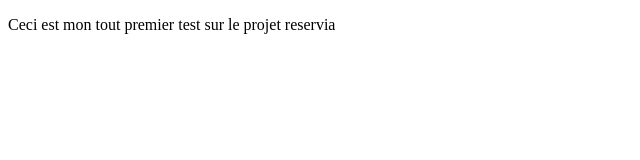
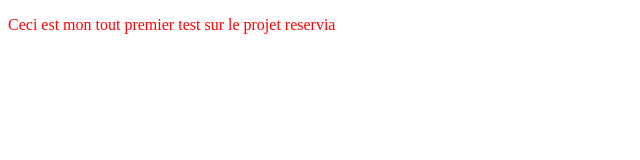
Before and after one commit to Iso-Doss/DossouIsraelMorel_2_180921, a plain HTML site: page index.html in a window 1280 px wide. Shown: the whole page, without its empty margins (0-640 px from the left). Drawn offline with Linux system fonts and the light colour scheme.

Commit message:
Ajout du fichier style.css et application de la mise en forme des paragraphe en couleur rouge

```diff
--- a/index.html
+++ b/index.html
@@ -4,6 +4,7 @@
     <meta charset="UTF-8">
     <meta http-equiv="X-UA-Compatible" content="IE=edge">
     <meta name="viewport" content="width=device-width, initial-scale=1.0">
+    <link rel="stylesheet" href="style.css"/>
     <title>Reservia</title>
 </head>
 <body>
--- /dev/null
+++ b/style.css
@@ -0,0 +1,3 @@
+body p {
+    color: red;
+}
```
